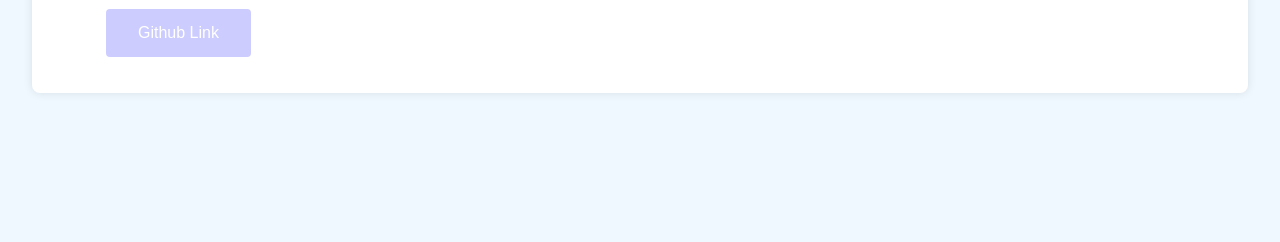
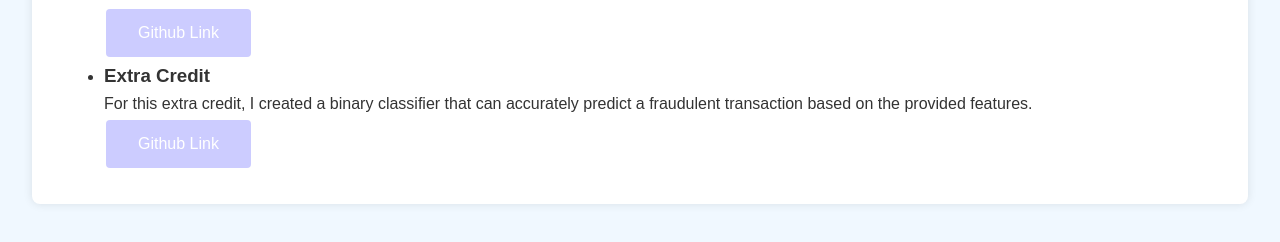
Before and after one commit to labeaudion/labeaudion.github.io, a plain HTML site: page assignments.html in a window 1280 px wide. Shown: the part 3514-3756 px from the top of the page. Before the commit the page ends 3655 px from the top, so only its background shows below. Drawn offline with Linux system fonts and the light colour scheme.

Commit message:
updating for extra credit

```diff
--- a/assignments.html
+++ b/assignments.html
@@ -147,6 +147,15 @@
                         <button class="button">Github Link</button>
                     </a>
                 </li>
+                <li>
+                    <h3>Extra Credit</h3>
+                    <p>For this extra credit, I created a binary classifier that can accurately
+                        predict a fraudulent transaction based on the provided features.
+                    </p>
+                    <a href="https://github.com/labeaudion/cs506_extra_credit" class="button-link">
+                        <button class="button">Github Link</button>
+                    </a>
+                </li>
                 <!-- Add more project entries as needed -->
             </ul>
         </section>
```
